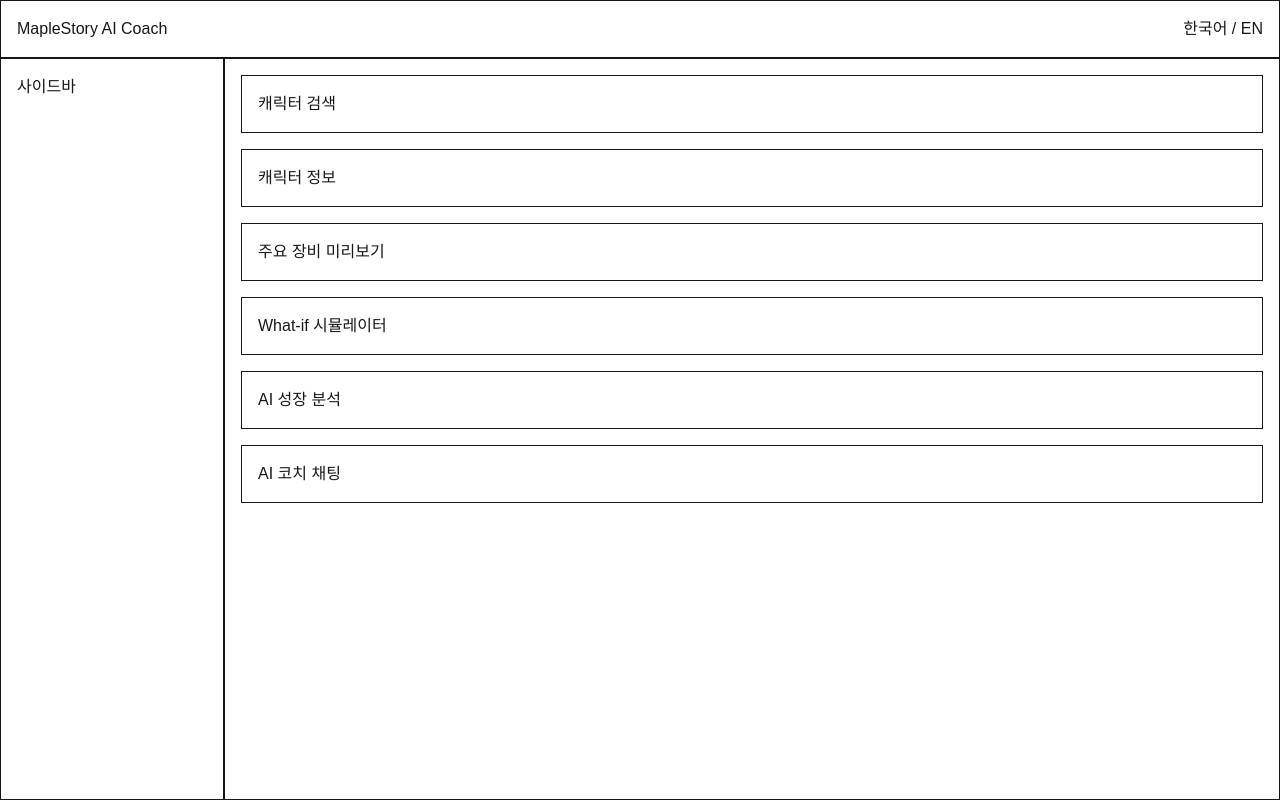
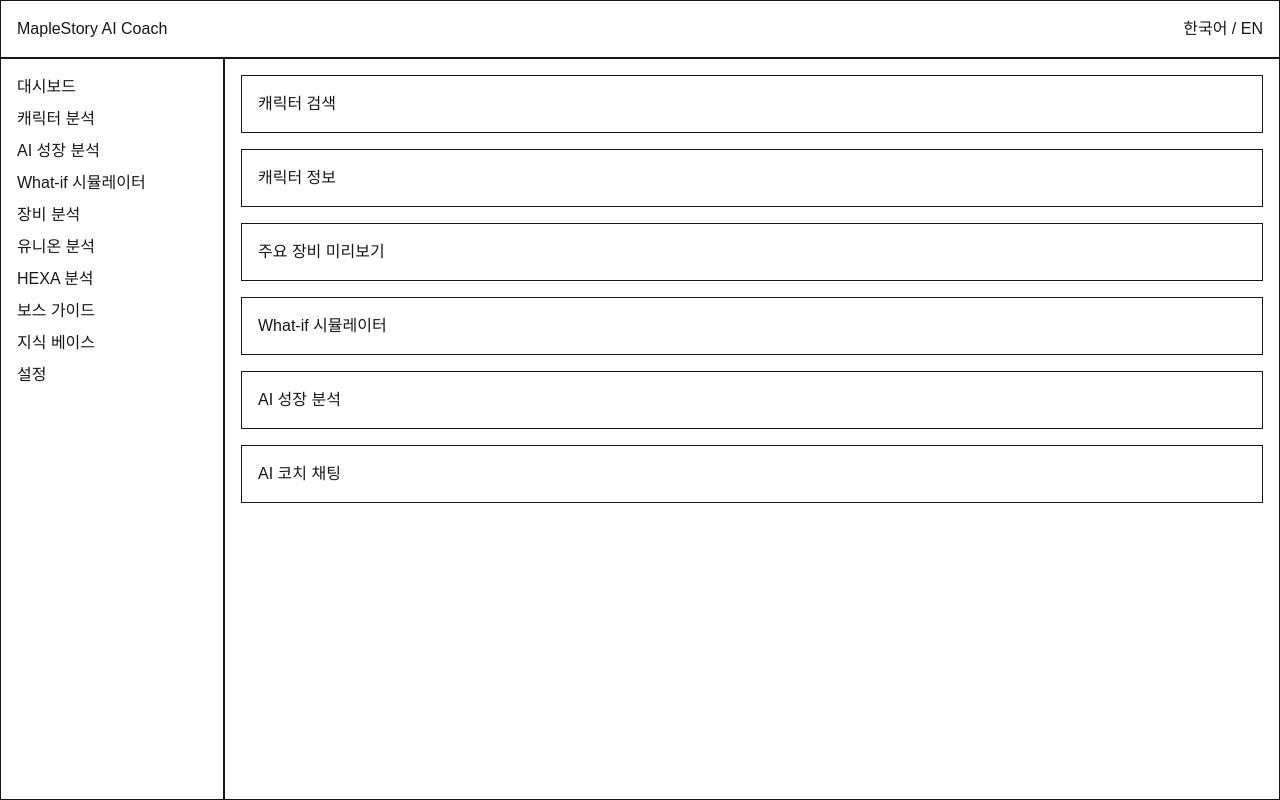
Before and after one commit to hyunsim07/maplestory-ai-coach, a Next.js app in the folder frontend/: page / in a window 1280 px wide. Built offline with nearby package versions, Linux system fonts and the light colour scheme.

Commit message:
feat: render sidebar navigation items from an array

```diff
--- a/frontend/components/Sidebar.tsx
+++ b/frontend/components/Sidebar.tsx
@@ -1,5 +1,26 @@
+const navItems: string[] = [
+  "대시보드",
+  "캐릭터 분석",
+  "AI 성장 분석",
+  "What-if 시뮬레이터",
+  "장비 분석",
+  "유니온 분석",
+  "HEXA 분석",
+  "보스 가이드",
+  "지식 베이스",
+  "설정",
+];
+
 export default function Sidebar() {
   return (
-    <aside className="w-56 border p-4">사이드바</aside>
+    <aside className="w-56 border p-4">
+      <nav>
+        <ul className="flex flex-col gap-2">
+          {navItems.map((item) => (
+            <li key={item}>{item}</li>
+          ))}
+        </ul>
+      </nav>
+    </aside>
   );
 }
```
Also changed, not shown: 1 other file (tests, documents, lock files or other folders).
